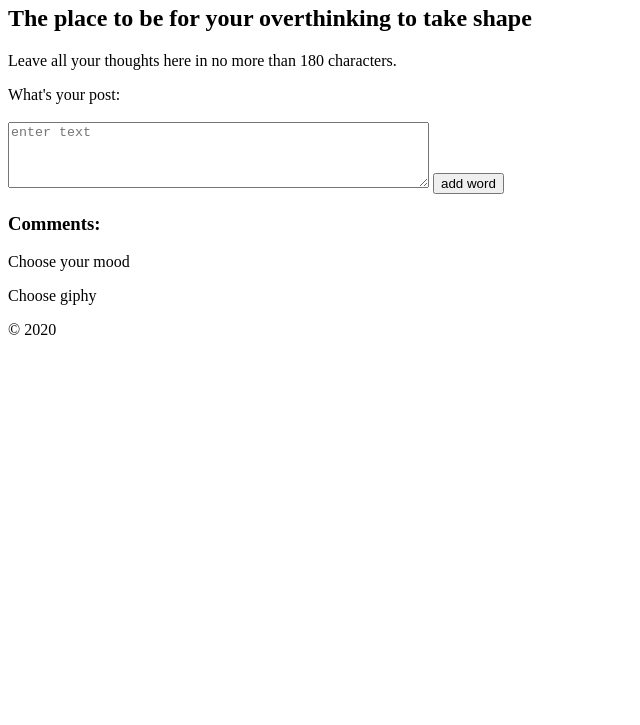
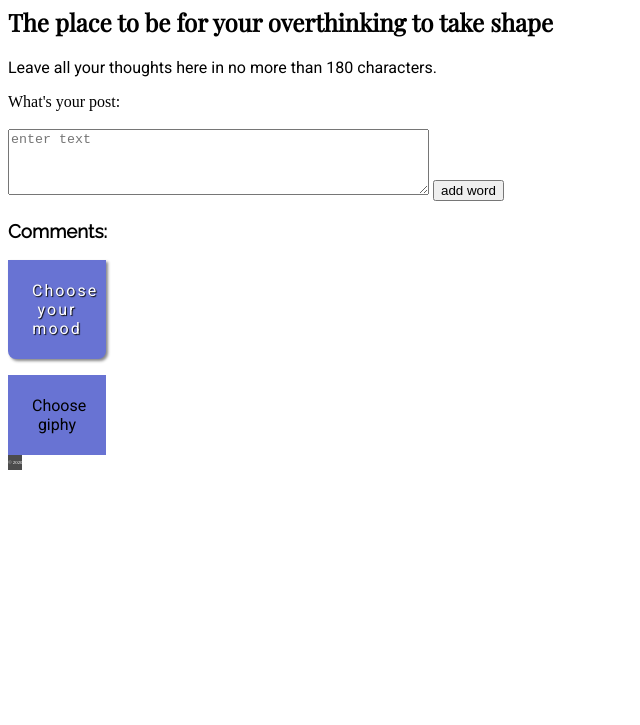
Before and after one commit to kail0n/JournalWebsite, a plain HTML site: page client/index.html in a window 1280 px wide. Shown: the part 75-800 px from the top of the page, without its empty margins (0-640 px from the left). Drawn offline with nearby package versions, Linux system fonts and the light colour scheme; no server answers; a web font is replaced by a local one.

Commit message:
remove errors

```diff
--- a/client/style.css
+++ b/client/style.css
@@ -1,11 +1,70 @@
+@import url('https://fonts.googleapis.com/css2?family=Gravitas+One&family=Montserrat&family=Playfair+Display&family=Raleway&family=Roboto&display=swap');
+
+/* font-family: 'Gravitas One', cursive;
+font-family: 'Montserrat', sans-serif;
+font-family: 'Playfair Display', serif;
+font-family: 'Raleway', sans-serif;
+font-family: 'Roboto', sans-serif; */
+
+h1 {
+    font-family: 'Gravitas One', cursive;
+}
+
+h2 {
+    font-family: 'Playfair Display', serif;
+}
+
+h3 {
+    font-family: 'Raleway', sans-serif;
+}
+
+p {
+    font-family: 'Roboto', sans-serif;
+}
+
+footer {
+    background-color: rgba(0, 0, 0, 0.7);
+    height: auto;
+    width: auto;
+    text-align: center;
+    font-size: 0.3rem;
+    padding-top: 5px;
+    padding-bottom: 5px;
+    position: absolute;
+    color: white;
+
+}
+
 /* Choose your mood button */
-.emoji-button {
-    background-color: green;
-    padding: 10px 24px;
+.emojibutton {
+    background-color: rgb(104, 115, 211);
+    padding: 5px 24px;
     width: 50px;
     text-align: center;
     display: inline-block;
     position: relative;
+    cursor: pointer;
+    letter-spacing: 2px;
+    text-shadow: 1px 1px 1px #0E0E0E;
+    box-shadow: 2px 2px 3px #888;
+    border-bottom-right-radius: 8px;
+    border-bottom-left-radius: 8px;
+    color: white;
+
+}
+
+.emojibutton1 {
+    background-color: rgb(104, 115, 211);
+    padding: 5px 24px;
+    width: 50px;
+    text-align: center;
+    display: inline-block;
+    position: relative;
+    cursor: pointer;
+
+}
+.emojibutton:hover {
+    background: black;
 }
 
 /* this turns the drop down off when not in use */
@@ -18,17 +77,31 @@
 }
 
 /* this turns the drop down on when in use */
-.emoji-button:hover .emoji-dropdown-box {
+.emojibutton:hover .emoji-dropdown-box {
+    display: block;
+}
+.emojibutton1:hover .emoji-dropdown-box {
     display: block;
 }
 
 /* change colour of dropdown menu items */
-.emoji-dropdown-box .emoji-button {
+.emoji-dropdown-box .emojibutton {
    background-color: aquamarine;
+   box-shadow: 0 0 50px rgba(0, 0, 0, .3);
 }
+.emoji-dropdown-box .emojibutton1 {
+    background-color: aquamarine;
+    box-shadow: 0 0 50px rgba(0, 0, 0, .3);
+ }
 
 /* change colour of dropdown menu items when hovered over*/
-.emoji-dropdown-box .emoji-button:hover {
+.emoji-dropdown-box .emojibutton:hover {
+    background-color: rgb(23, 22, 109)
+    transition-duration: 500ms;
+    transform: skewX(-25deg) scale(1.3);
+ }
+
+ .emoji-dropdown-box .emojibutton1:hover {
     background-color: pink;
     transition-duration: 500ms;
  }
```
